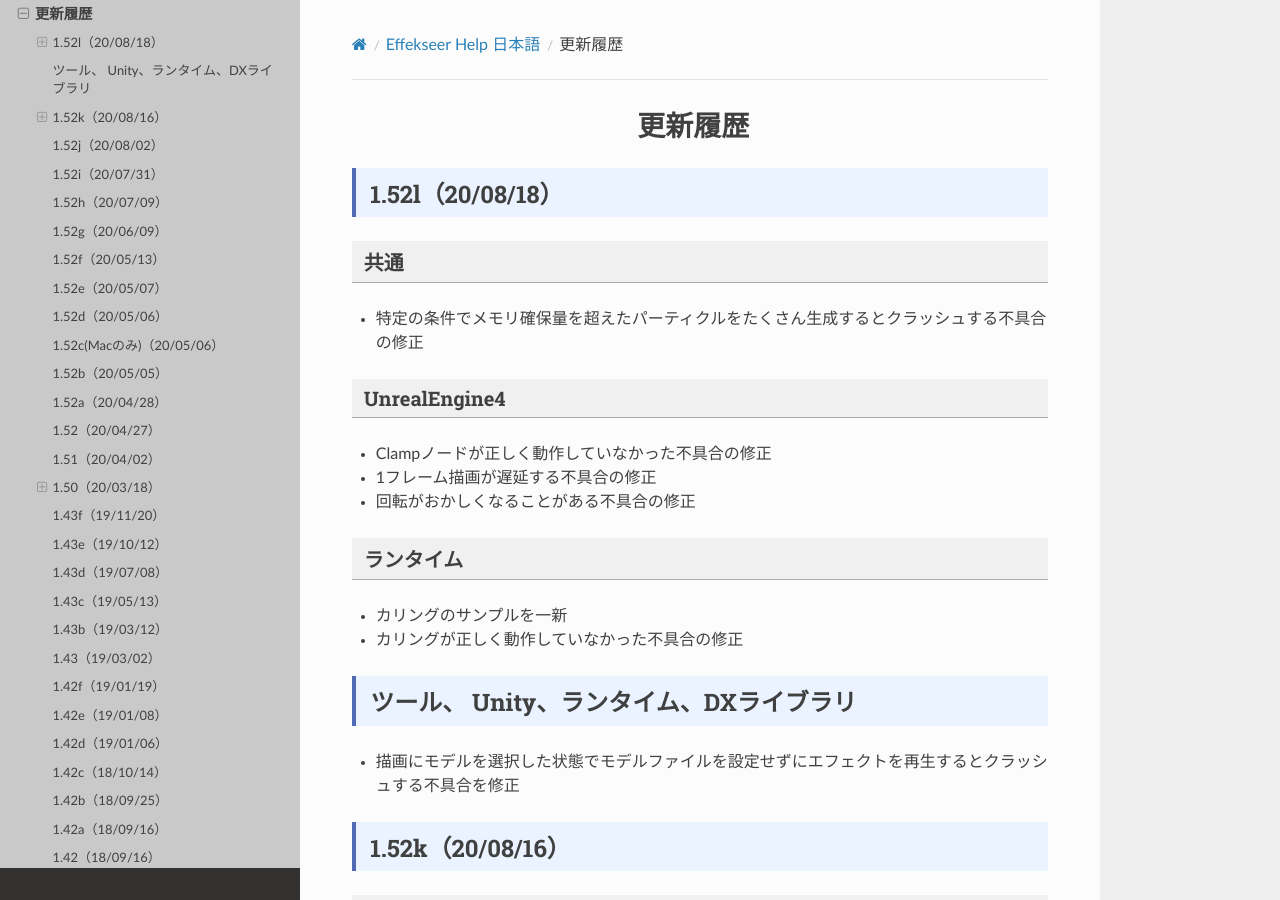
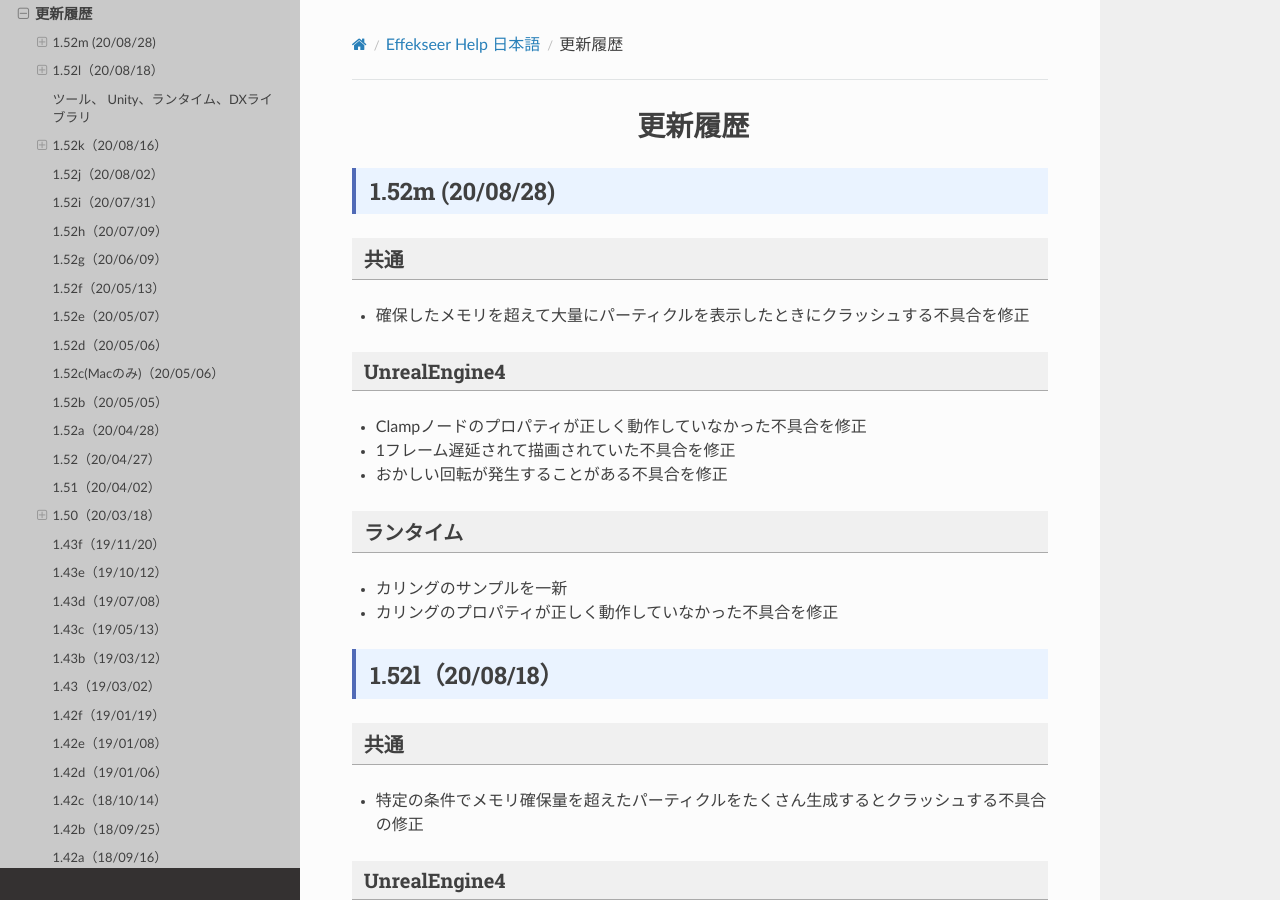
Before and after one commit to effekseer/docs_tool, a Sphinx documentation site: the page built from source/ja/releasenotes.md, in a window 1280 px wide and 900 px high. Built offline with Sphinx 7.4.7 and the Read the Docs theme 2.0.0, drawn with Linux system fonts in a browser that asks for light colours; nearby versions of some CDN libraries; library files that are not in the unit come from our copies; pages that are not in the unit, such as notebooks, are missing from menus.

Commit message:
Documentation work

```diff
--- a/source/ja/releasenotes.md
+++ b/source/ja/releasenotes.md
@@ -1,4 +1,21 @@
 # 更新履歴
+
+## 1.52m (20/08/28)
+
+### 共通
+
+- 確保したメモリを超えて大量にパーティクルを表示したときにクラッシュする不具合を修正
+
+### UnrealEngine4
+
+- Clampノードのプロパティが正しく動作していなかった不具合を修正
+- 1フレーム遅延されて描画されていた不具合を修正
+- おかしい回転が発生することがある不具合を修正
+
+### ランタイム
+
+- カリングのサンプルを一新
+- カリングのプロパティが正しく動作していなかった不具合を修正
 
 ## 1.52l（20/08/18）
 
```
